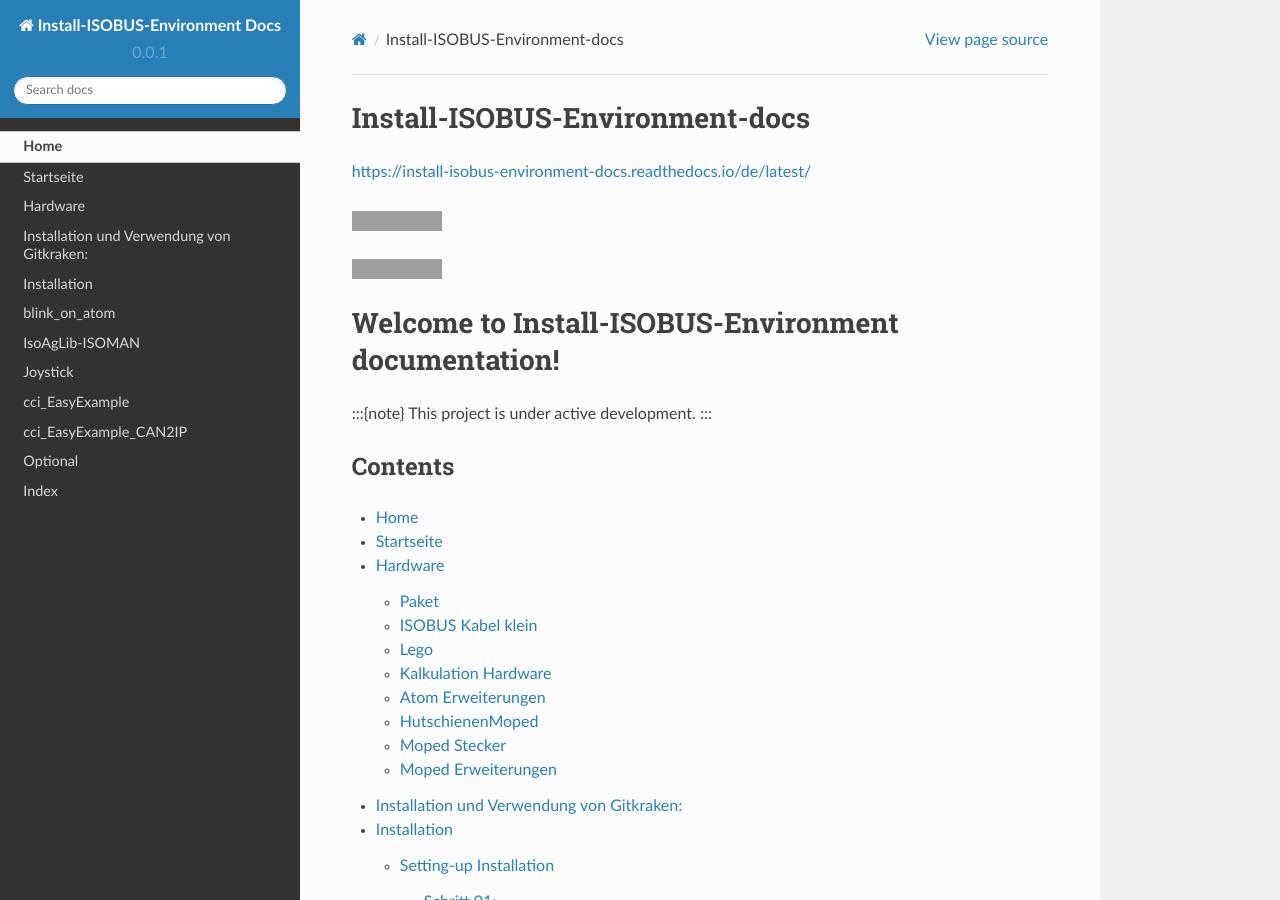
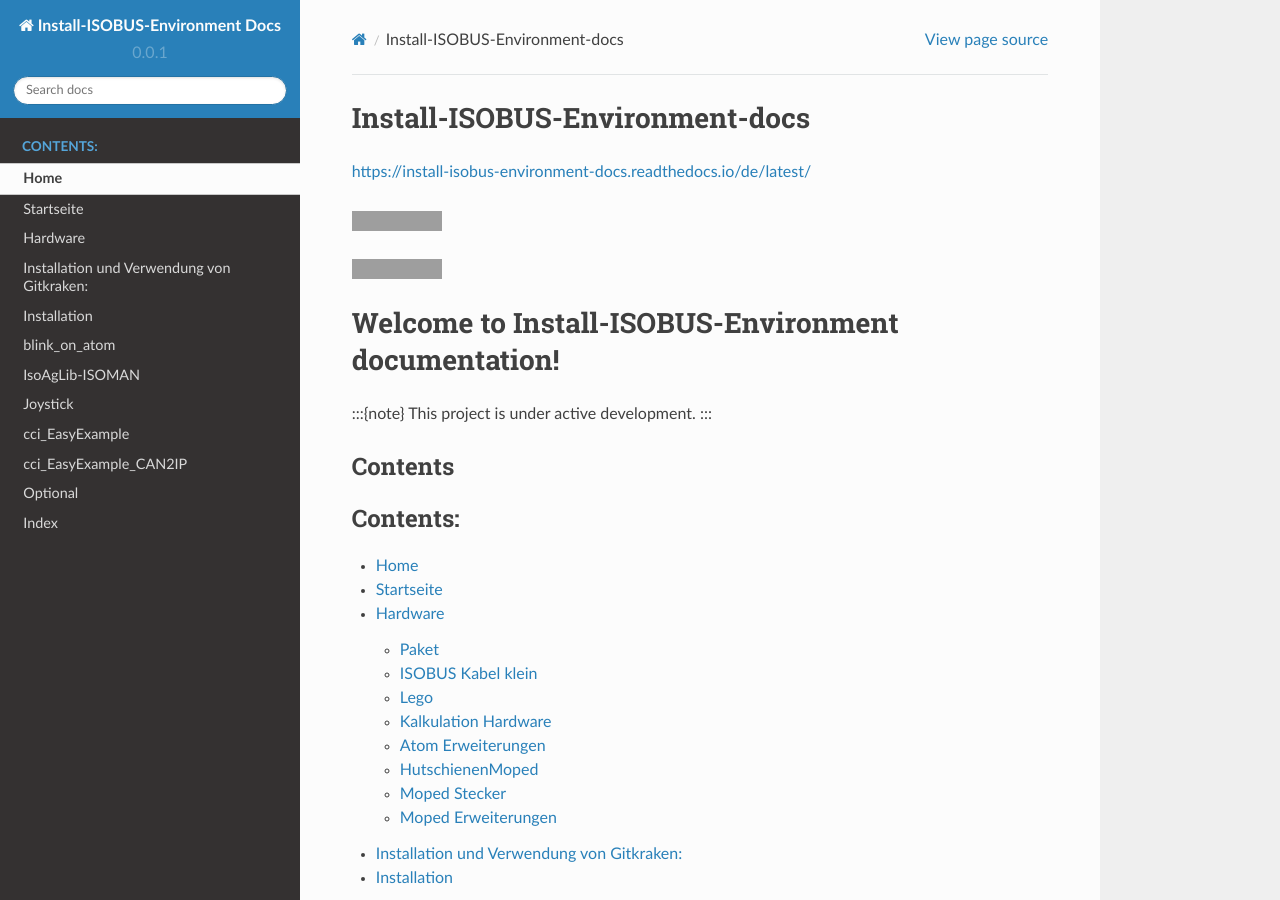
Before and after one commit to franz-ms-muc/Install-ISOBUS-Environment-docs, a Sphinx documentation site: the page built from docs/index.md, in a window 1280 px wide and 900 px high. Built offline with Sphinx 7.4.7 and the Read the Docs theme 2.0.0, drawn with Linux system fonts in a browser that asks for light colours; grey boxes are pictures that could not be loaded.

Commit message:
Update index.md

````diff
--- a/docs/index.md
+++ b/docs/index.md
@@ -22,6 +22,8 @@
 ## Contents
 
 ```{toctree}
+:caption: 'Contents:'
+:maxdepth: 7
 :numbered: true
 
 Home <self>
````
